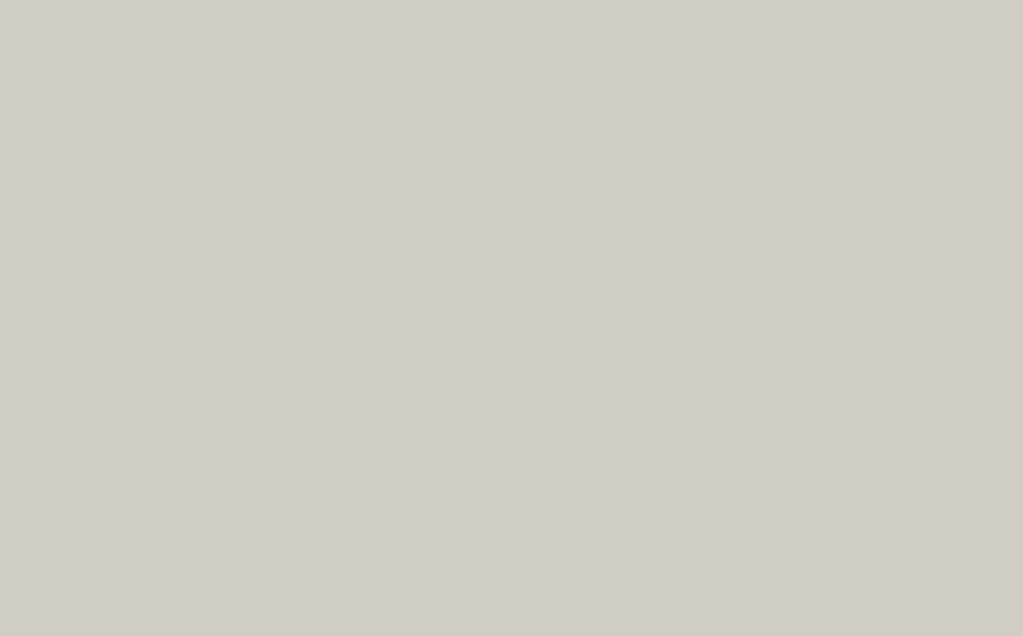
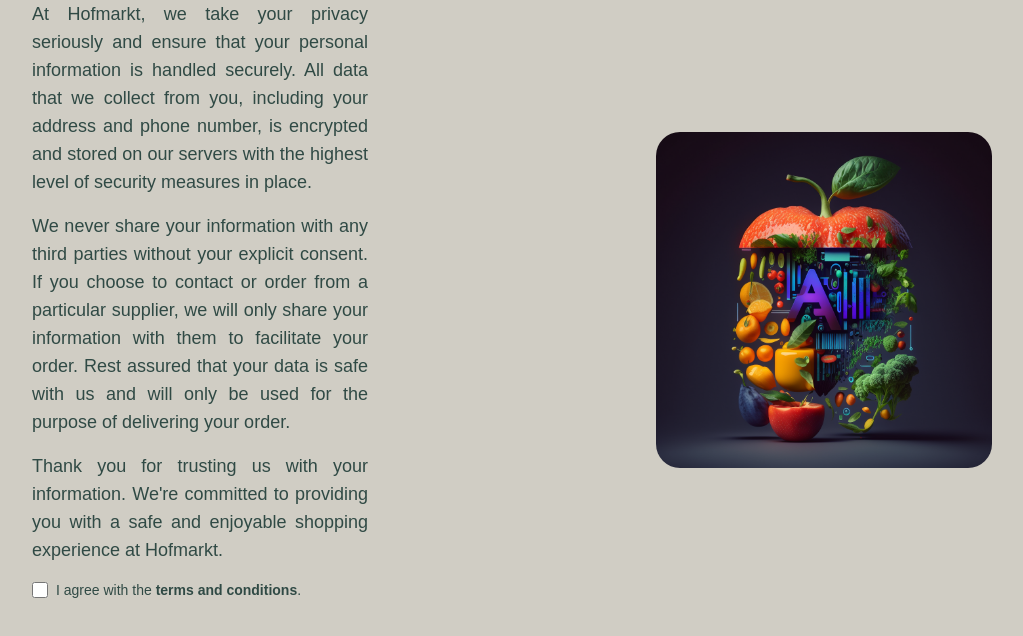
Before and after one commit to julklingel/Hofmarkt, a Next.js app in the folder frontend/turbomarket/: page /user/account/creation/DataConsentForm in a window 1280 px wide. Shown: the top 636 px of the page, without its empty margins (128-1151 px from the left). Built offline with nearby package versions, Linux system fonts and the light colour scheme.

Commit message:
datapriv

```diff
--- a/frontend/turbomarket/src/pages/user/account/creation/AddressForm.tsx
+++ b/frontend/turbomarket/src/pages/user/account/creation/AddressForm.tsx
@@ -16,7 +16,7 @@ export default function AddressForm() {
   return (
     <Fragment>
       <section className="grid grid-cols-2 px-40 gap-x-72 content-center">
-        <div className=" text-left text-lg text-c.green">
+        <div className=" text-justify text-lg text-c.green">
           <p className="my-4">
             One of the details we need is your address, which helps us identify
             the local suppliers in your area. This way, we can connect you with
--- a/frontend/turbomarket/src/pages/user/account/creation/DataConsentForm.tsx
+++ b/frontend/turbomarket/src/pages/user/account/creation/DataConsentForm.tsx
@@ -1,6 +1,58 @@
+import Image from "next/image";
 
+export default function DataConsentForm() {
+  return (
+    <section className="grid grid-cols-2 px-40  gap-x-72">
+      <div className=" text-left text-justify text-lg text-c.green">
+        <p className="">
+          At Hofmarkt, we take your privacy seriously and ensure that your
+          personal information is handled securely. All data that we collect
+          from you, including your address and phone number, is encrypted and
+          stored on our servers with the highest level of security measures in
+          place.
+        </p>
+        <p className="my-4">
+          We never share your information with any third parties without your
+          explicit consent. If you choose to contact or order from a particular
+          supplier, we will only share your information with them to facilitate
+          your order. Rest assured that your data is safe with us and will only
+          be used for the purpose of delivering your order.
+        </p>
+        <p className="my-4">
+          Thank you for trusting us with your information. We're committed to
+          providing you with a safe and enjoyable shopping experience at
+          Hofmarkt.
+        </p>
 
-export default function SubmitInfo() {
+        <div className="flex items-center">
+          <input
+            id="link-checkbox"
+            type="checkbox"
+            value=""
+            className="w-4 h-4 rounded  focus:ring-2  focus:ring-c.green focus:ring-opacity-50"
+          />
+          <label className="ml-2 text-sm font-medium ">
+            I agree with the{" "}
+            <a
+              href="#"
+              className="hover:underline font-semibold text-c.green"
+            >
+              terms and conditions
+            </a>
+            .
+          </label>
+        </div>
+      </div>
 
-
+      <div className="place-self-center">
+        <Image
+          src="/images/datapriv.png"
+          alt="Hero picture of vegtables on a table"
+          className="rounded-3xl"
+          width={450}
+          height={450}
+        />
+      </div>
+    </section>
+  );
 }
--- a/frontend/turbomarket/src/pages/user/account/creation/NameForm.tsx
+++ b/frontend/turbomarket/src/pages/user/account/creation/NameForm.tsx
@@ -19,7 +19,7 @@ export default function NameForm() {
 
 
       <section className=" grid grid-cols-2 px-40  gap-x-72 content-center">
-      <div className=" text-left text-lg text-c.green">
+      <div className=" text-justify text-lg text-c.green">
           <p className="my-4">
             We're thrilled to have you here at Hofmarkt and can't wait to help
             you discover the delicious products our local suppliers have to
--- a/frontend/turbomarket/src/pages/user/account/creation/index.tsx
+++ b/frontend/turbomarket/src/pages/user/account/creation/index.tsx
@@ -3,18 +3,21 @@ import AddressForm from "./AddressForm"
 import NameForm from "./NameForm"
 import HomeButton from "../../../components/button/HomeBotton"
 import Footer from "./Footer"
+import DataConsentForm from "./DataConsentForm"
 
 export default function UserCreation() {
 
     return (
-        <div>
+        <div className="">
             <div className="p-4"> <HomeButton/> </div>
             <h1 className="text-3xl tracking-widest my-8 mb-32 font-semibold text-center text-c.green ">
                 Welcome to Hofmarkt
             </h1>
-            <AddressForm />
+            {/* <AddressForm /> */}
 
             {/* <NameForm/> */}
+
+            <DataConsentForm/>
             <Footer/>
 
 
```
Also changed, not shown: frontend/turbomarket/public/images/datapriv.png (added).
